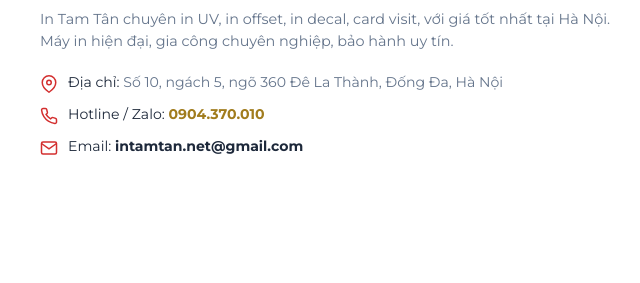
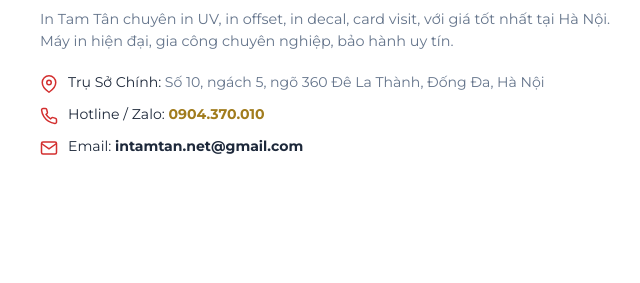
Before and after one commit to InTamTan/tamtan, a plain HTML site: page standesatintamtan.html in a window 1280 px wide. Shown: the part 2251-2534 px from the top of the page, 0-640 px from the left. Drawn offline with Linux system fonts and the light colour scheme; no server answers.

Commit message:
Update standesatintamtan.html

```diff
--- a/standesatintamtan.html
+++ b/standesatintamtan.html
@@ -489,7 +489,7 @@
         <div class="footer-container">
             <div class="footer-grid">
 
-                <!-- Cột 1: Thông tin địa chỉ -->
+                <!-- Cột 1: Thông tin Địa chỉ (Trụ sở chính):-->
                 <div class="footer-col brand-col">
                     <div class="footer-logo">
                         <img src="images/logo3-01.png" alt="In Tam Tân Logo" class="logo-img" onerror="this.style.display='none'">
@@ -501,7 +501,7 @@
                     <div class="contact-info-list">
                         <div class="info-item">
                             <span class="info-icon"><svg width="18" height="18" viewBox="0 0 24 24" fill="none" stroke="currentColor" stroke-width="2"><path d="M21 10c0 7-9 13-9 13s-9-6-9-13a9 9 0 0 1 18 0z"></path><circle cx="12" cy="10" r="3"></circle></svg></span>
-                            <span><b>Địa chỉ:</b> Số 10, ngách 5, ngõ 360 Đê La Thành, Đống Đa, Hà Nội</span>
+                            <span><b>Trụ Sở Chính:</b> Số 10, ngách 5, ngõ 360 Đê La Thành, Đống Đa, Hà Nội</span>
                         </div>
                         <div class="info-item">
                             <span class="info-icon"><svg width="18" height="18" viewBox="0 0 24 24" fill="none" stroke="currentColor" stroke-width="2"><path d="M22 16.92v3a2 2 0 0 1-2.18 2 19.79 19.79 0 0 1-8.63-3.07 19.5 19.5 0 0 1-6-6 19.79 19.79 0 0 1-3.07-8.67A2 2 0 0 1 4.11 2h3a2 2 0 0 1 2 1.72 12.84 12.84 0 0 0 .7 2.81 2 2 0 0 1-.45 2.11L8.09 9.91a16 16 0 0 0 6 6l1.27-1.27a2 2 0 0 1 2.11-.45 12.84 12.84 0 0 0 2.81.7A2 2 0 0 1 22 16.92z"></path></svg></span>
```
